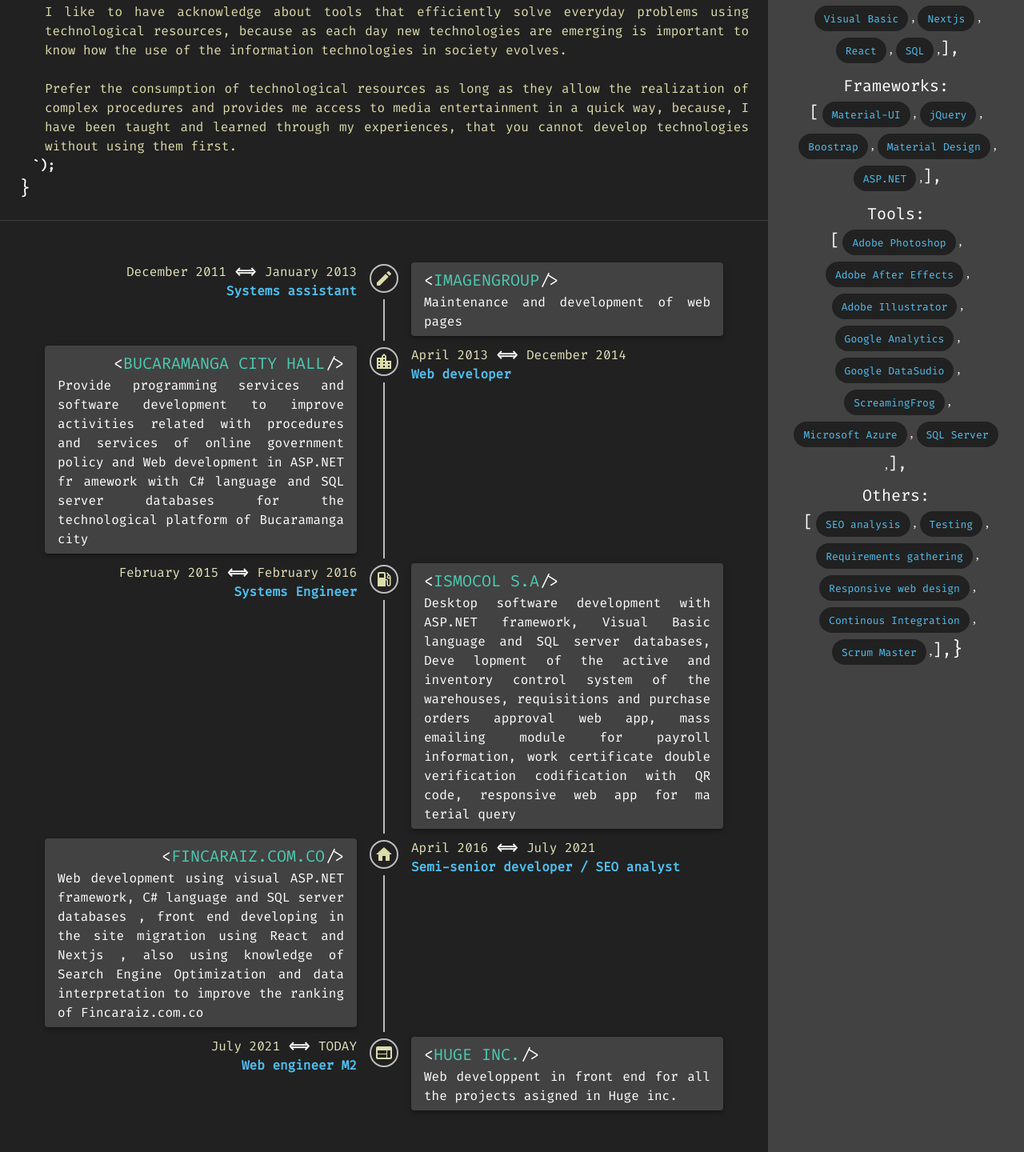
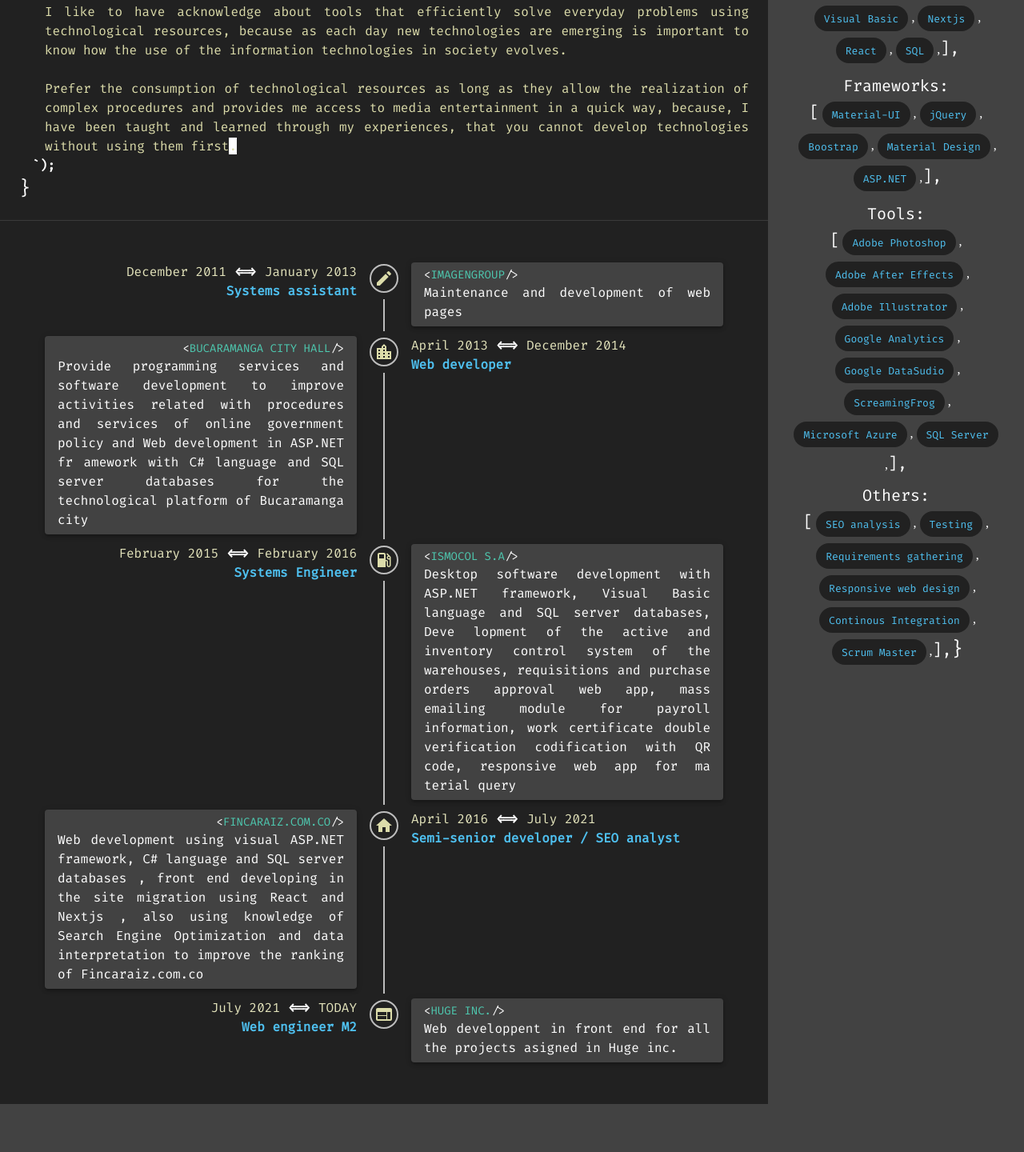
Before and after one commit to AFJaimes/andres-jaimes, a React (Create React App) app: page / in a window 1280 px wide. Shown: the part 688-2128 px from the top of the page at 80% size. After the commit the page ends 2068 px from the top, so only its background shows below. Built offline with nearby package versions, Linux system fonts and the light colour scheme.

Commit message:
feat: add animations

```diff
--- a/src/components/About.tsx
+++ b/src/components/About.tsx
@@ -2,6 +2,7 @@
 import makeStyles from "@material-ui/core/styles/makeStyles";
 import Typography from "@material-ui/core/Typography";
 import { FunctionComponent } from "react";
+import Pointer from "./Pointer";
 
 const useStyles = makeStyles((theme) =>
   createStyles({
@@ -67,7 +68,8 @@
           allow the realization of complex procedures and provides me access to
           media entertainment in a quick way, because, I have been taught and
           learned through my experiences, that you cannot develop technologies
-          without using them first.
+          without using them first
+          <Pointer text="." />
         </Typography>
       </article>
       <Typography className={classes.content} component="p">
--- a/src/components/Experience.tsx
+++ b/src/components/Experience.tsx
@@ -76,7 +76,7 @@
           </TimelineSeparator>
           <TimelineContent>
             <Paper elevation={3} className={classes.paper}>
-              <Typography variant="h6" component="h3">
+              <Typography variant="body2" component="h3">
                 <span>{"<"}</span>
                 <span className={classes.experienceTitle}>IMAGENGROUP</span>
                 <span>{"/>"}</span>
@@ -107,7 +107,7 @@
           </TimelineSeparator>
           <TimelineContent>
             <Paper elevation={3} className={classes.paper}>
-              <Typography variant="h6" component="h3">
+              <Typography variant="body2" component="h3">
                 <span>{"<"}</span>
                 <span className={classes.experienceTitle}>
                   BUCARAMANGA CITY HALL
@@ -144,7 +144,7 @@
           </TimelineSeparator>
           <TimelineContent>
             <Paper elevation={3} className={classes.paper}>
-              <Typography variant="h6" component="h3">
+              <Typography variant="body2" component="h3">
                 <span>{"<"}</span>
                 <span className={classes.experienceTitle}>ISMOCOL S.A</span>
                 <span>{"/>"}</span>
@@ -181,7 +181,7 @@
           </TimelineSeparator>
           <TimelineContent>
             <Paper elevation={3} className={classes.paper}>
-              <Typography variant="h6" component="h3">
+              <Typography variant="body2" component="h3">
                 <span>{"<"}</span>
                 <span className={classes.experienceTitle}>
                   FINCARAIZ.COM.CO
@@ -217,7 +217,7 @@
           </TimelineSeparator>
           <TimelineContent>
             <Paper elevation={3} className={classes.paper}>
-              <Typography variant="h6" component="h3">
+              <Typography variant="body2" component="h3">
                 <span>{"<"}</span>
                 <span className={classes.experienceTitle}>HUGE INC.</span>
                 <span>{"/>"}</span>
--- /dev/null
+++ b/src/components/Pointer.tsx
@@ -0,0 +1,31 @@
+import createStyles from "@material-ui/core/styles/createStyles";
+import makeStyles from "@material-ui/core/styles/makeStyles";
+import { FunctionComponent } from "react";
+
+type PointerProps = {
+  text: string;
+};
+
+const useStyles = makeStyles((theme) =>
+  createStyles({
+    root: {
+      animation: "$pointer 1s infinite steps(1)",
+    },
+    "@keyframes pointer": {
+      "0%": {
+        backgroundColor: "transparent",
+      },
+      "50%": {
+        backgroundColor: "white",
+      },
+    },
+  })
+);
+
+const Pointer: FunctionComponent<PointerProps> = ({ text }) => {
+  const classes = useStyles();
+
+  return <span className={classes.root}>{text}</span>;
+};
+
+export default Pointer;
```
